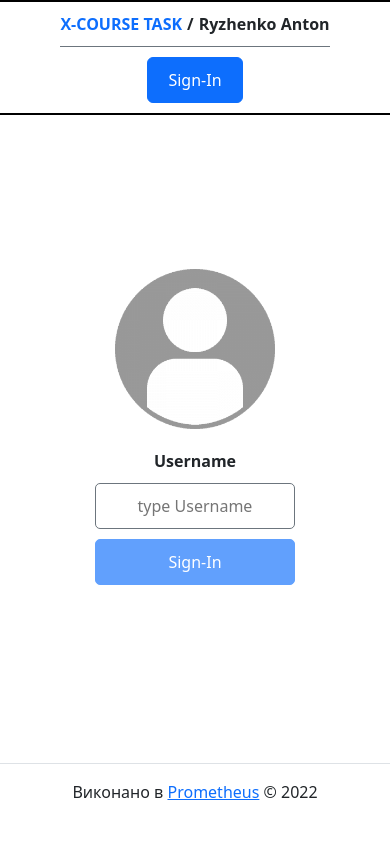
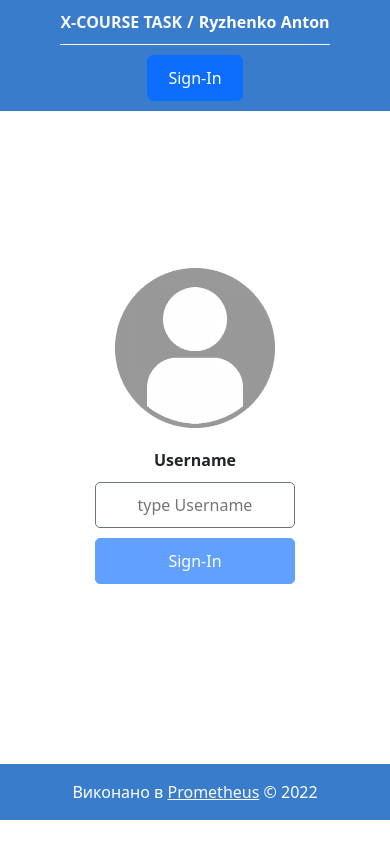
Before and after one commit to Geradot/prometheus-x-course-task, a React (Create React App) app: page /prometheus-x-course-task/signin in a window 390 px wide. Built offline with nearby package versions, Linux system fonts and the light colour scheme.

Commit message:
Update some styles

```diff
--- a/src/components/book-list/BookCard.jsx
+++ b/src/components/book-list/BookCard.jsx
@@ -7,7 +7,14 @@ export default function BookCard(props) {
     const location = useLocation();
     return (
         <div className={clsx("card", classes[`card-width`])}>
-            <img className="card-img-top" src={props.book.image || img_book} alt={props.book.title} />
+            <Link
+                to={{ pathname: `/book/${props.book.id}` }}
+                state={{'book': props.book, 'username': location.state?.username}}
+            ><img
+                className="card-img-top"
+                src={props.book.image || img_book}
+                alt={props.book.title} /></Link>
+
             <div className="card-body base-gap base-padding">
                 <p className="h6 card-title">
                     {props.book.title.length > 24
@@ -18,7 +25,7 @@ export default function BookCard(props) {
             <div className="d-flex base-gap justify-content-between align-items-center card-footer">
                 <p className="margin-vertical-center">${props.book.price}</p>
                 <Link
-                    className="btn btn-primary"
+                    className="btn btn-outline-secondary"
                     to={{ pathname: `/book/${props.book.id}` }}
                     state={{'book': props.book, 'username': location.state?.username}}
                 >View</Link>
--- a/src/components/footer/Footer.jsx
+++ b/src/components/footer/Footer.jsx
@@ -1,8 +1,17 @@
 function Footer() {
-    return (
-        <footer className="text-center container border-top py-3 my-4">
-            <div>Виконано в <a href="https://prometheus.org.ua/" target="_blank" rel="noreferrer">Prometheus</a> © 2022</div>
-        </footer>
-    )
+  return (
+    <footer className="text-center py-3 my-4">
+      <div>
+        Виконано в{" "}
+        <a
+          href="https://prometheus.org.ua/"
+          className="text-light"
+          target="_blank"
+          rel="noreferrer"
+        >Prometheus</a>{" "}
+        © 2022
+      </div>
+    </footer>
+  );
 }
-export default Footer
+export default Footer;
--- a/src/components/header/Header.jsx
+++ b/src/components/header/Header.jsx
@@ -15,7 +15,7 @@ function Header() {
     return (
         <header className={clsx(classes.main_header)}>
             <p>
-                <Link to="/">
+                <Link to="/" className='text-light'>
                     <span>X&#8209;course&nbsp;task</span>
                 </Link>
                 <span>/</span > <span>Ryzhenko&nbsp;Anton</span>
@@ -35,7 +35,7 @@ function Header() {
                         <button
                             onClick={signout}
                             className={
-                                clsx("btn btn-primary",
+                                clsx("btn btn-light",
                                     classes[`sign-out`])
                             }
                         >Sign&#8209;Out</button>
@@ -50,7 +50,10 @@ function Header() {
                     </>
                     :
                     <>
-                        <button onClick={() => { navigator("/signin") }} className={clsx("btn btn-primary", classes[`sign-out`])}>Sign&#8209;In</button>
+                        <button
+                            onClick={() => { navigator("/signin") }}
+                            className={clsx("btn btn-primary", classes[`sign-out`])}
+                        >Sign&#8209;In</button>
                     </>
                 }
             </div>
--- a/src/components/header/Header.module.css
+++ b/src/components/header/Header.module.css
@@ -4,9 +4,6 @@
 .main_header {
   display: flex;
   padding: 10px;
-    border: 2px solid black;
-    border-left: none;
-    border-right: none;
   justify-content: space-between;
 }
 
@@ -19,10 +16,10 @@
   }
   .main_header > p {
     padding-bottom: 10px;
-        border-bottom: 1px solid var(--bs-gray);
+    border-bottom: 1px solid var(--bs-light);
   }
 }
-.main_header >p {
+.main_header > p {
   display: flex;
   align-items: center;
   justify-content: center;
@@ -46,6 +43,7 @@
 
 .main_header .cart {
   cursor: pointer;
+  filter: brightness(500%);
 }
 
 .main_header .cart,
@@ -57,12 +55,11 @@
   align-self: center;
   padding: 10px 20px;
   cursor: pointer;
-
 }
 
 .main_header .user {
   display: flex;
   align-items: center;
   cursor: pointer;
-    gap: 10px
+  gap: 10px;
 }
--- a/src/components/specific-book/SpecificBook.jsx
+++ b/src/components/specific-book/SpecificBook.jsx
@@ -103,11 +103,11 @@ export default function SpecificBook() {
     }
 
     const increment = () => {
-        setCount(count + 1);
+        setCount(parseInt(count) + 1);
     }
 
     const decrement = () => {
-        setCount(count - 1);
+        setCount(parseInt(count) - 1);
     }
 
     return (
@@ -150,7 +150,7 @@ export default function SpecificBook() {
                                     type="text"
                                     id="count__value"
                                     value={count}
-                                    onChange={e => setCount(e.target.value)}
+                                    onInput={e => setCount(e.target.value)}
                                     className={classes[`value`]}
                                     data-value={count}
                                 />
@@ -175,12 +175,12 @@ export default function SpecificBook() {
                                 className={classes[`value`]}
                             >{total}</span>
                         </div>
-                        <div className={clsx("gap-3", classes[`buttons`])}>
+                        <div className={clsx("gap-2 d-flex", classes[`buttons`])}>
                             {isInCart &&
-                                <button
+                                <MyButton
                                     onClick={deleteFromCart}
                                     className="btn btn-outline-danger"
-                                >Remove from Cart</button>
+                                >Remove from Cart</MyButton>
                             }
                             <MyButton
                                 disabled={isDisabled}
@@ -198,9 +198,7 @@ export default function SpecificBook() {
                     </section>
 
                     <p className={classes[`book-description`]}>{book.description}</p>
-
                 </main>
-
             }
         </>
     )
--- a/src/components/specific-book/SpecificBook.module.css
+++ b/src/components/specific-book/SpecificBook.module.css
@@ -115,7 +115,8 @@
     flex: 3;
     align-self: flex-start;
     gap: 5px;
-    border: 3px dashed var(--bs-gray);
+    outline: 3px dashed var(--bs-gray);
+    background: var(--bs-highlight-bg);
 }
 
 @media (max-width: 992px) {
@@ -132,13 +133,13 @@
     }
 }
 
-.book-price div {
+.book-price > :not(div:last-of-type) {
     display: flex;
     justify-content: space-between;
 }
 
-.book-price div span,
-.book-price div label {
+.book-price > :not(div:last-of-type) span,
+.book-price > :not(div:last-of-type) label {
     font-weight: bold;
 }
 
@@ -170,19 +171,16 @@
 
 
 .add-to-cart {
-    align-self: end;
     font-weight: bold;
-    margin-left: auto;
+    transition: press 0.2s ease;
+}
+.add-to-cart:active {
+    transform: translateY(2px)
 }
 
 .count-in-cart {
     font-weight: normal !important;
     font-style: italic;
-}
-
-.buttons {
-    display: flex;
-    flex-wrap: wrap;
 }
 
 @media (max-width: 769px) and (min-width: 577px) {
@@ -192,6 +190,9 @@
     }
 }
 
+.buttons {
+    justify-content: space-between;
+}
 @media (max-width: 1200px) and (min-width: 993px),
 (max-width: 768px) and (min-width: 577px) {
     .buttons {
@@ -199,13 +200,13 @@
     }
 
     .buttons button:first-of-type {
-        align-self: end !important;
+        /* align-self: end !important; */
     }
 }
 
 .input__count {
-    position: relative;
     gap: 10px;
+    display: flex;
 }
 
 .input__count button {
--- a/src/index.css
+++ b/src/index.css
@@ -14,20 +14,21 @@ body {
   height: 100%;
   display: flex;
   flex-direction: column;
-  gap: 10px;
+  gap: 20px;
   position: relative;
 }
-#root > header {
+#root > header,
+#root > footer {
   flex: 0 0 auto;
+  background: #397ccb;
+  color: white;
 }
 #root > header + div,
 #root > header + main {
   flex: 1 0 auto;
   justify-content: start;
 }
-#root > footer {
-  flex: 0 0 auto;
-}
+
 code {
   font-family: source-code-pro, Menlo, Monaco, Consolas, 'Courier New',
     monospace;
```
Lines whose indentation alone changed are shown as unchanged.
